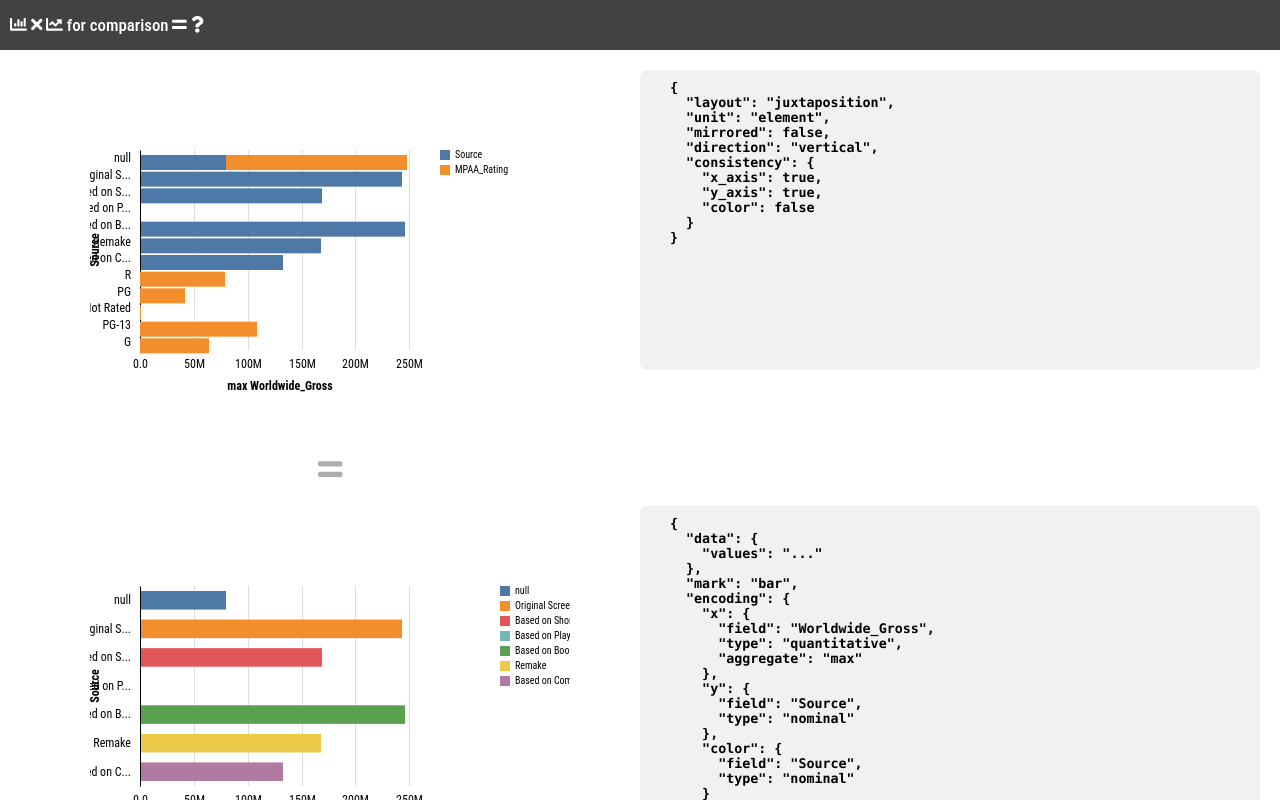
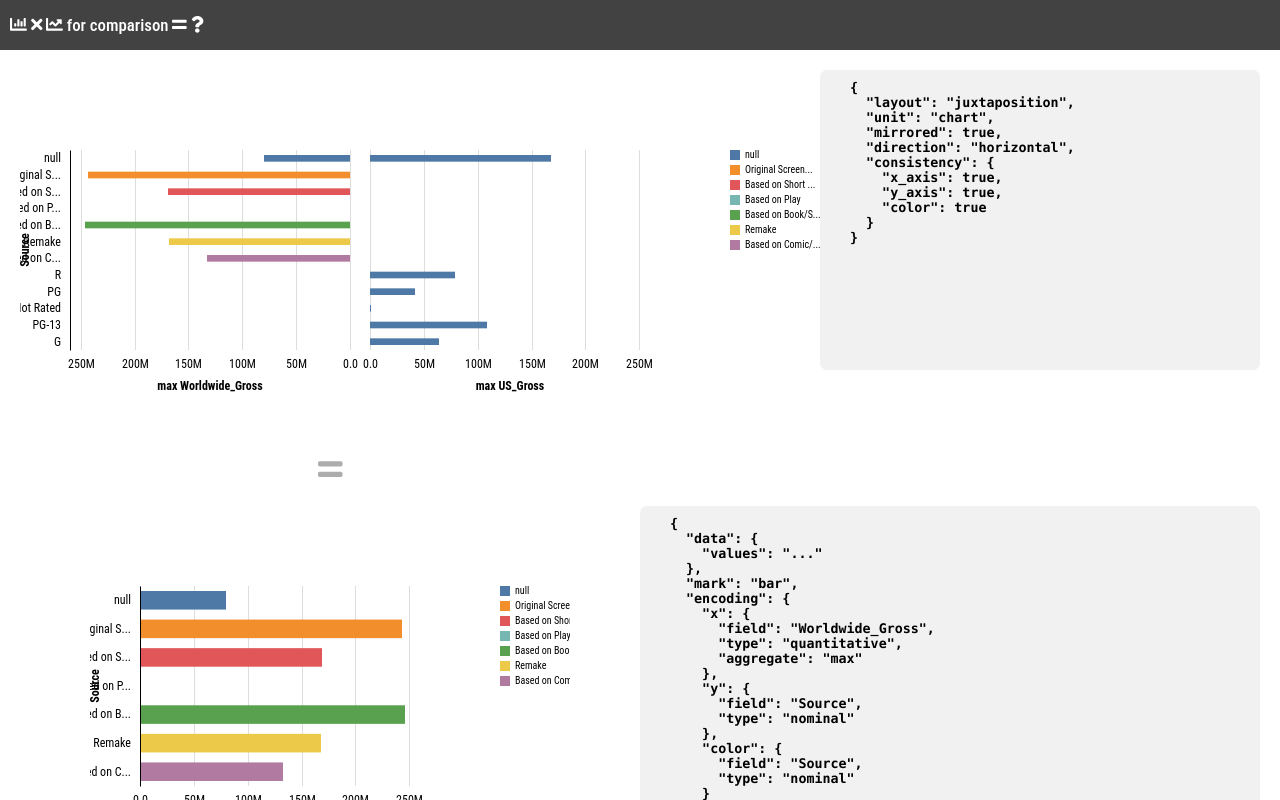
Before and after one commit to sehilyi/comparative-layout-explorer, a React app: page / in a window 1280 px wide. Built offline with nearby package versions, Linux system fonts and the light colour scheme.

Commit message:
Add mirrored bar chart for horizontal

```diff
--- a/src/components/visualizations/chart-styles/style-definitions.ts
+++ b/src/components/visualizations/chart-styles/style-definitions.ts
@@ -27,7 +27,7 @@ export function getStyles(A: Spec, B: Spec, C: CompSpec, consistency: Consistenc
         S.A.legend = isALegendUse
         S.B.legend = isBLegendUse
         S.B.revY = C.direction === "vertical" && C.mirrored
-        S.B.revX = C.direction === "horizontal" && C.mirrored
+        S.A.revX = C.direction === "horizontal" && C.mirrored
         S.A.noX = consistency.x_axis && !S.B.revX && C.direction === 'vertical'
         S.B.noY = consistency.y_axis && !S.B.revY && C.direction === 'horizontal'
 
--- a/src/components/visualizations/index.ts
+++ b/src/components/visualizations/index.ts
@@ -37,11 +37,11 @@ export function getExampleSpecs(): {A: Spec, B: Spec, C: CompSpec} {
     C: {
       ...DEFAULT_COMP_SPEC,
       layout: "juxtaposition",
-      direction: "vertical",
-      unit: "element",
-      // mirrored: false,
+      direction: "horizontal",
+      unit: "chart",
+      mirrored: true,
       consistency: {
-        x_axis: true, y_axis: true, color: false
+        x_axis: true, y_axis: true, color: true
       }
     }
   }
```
